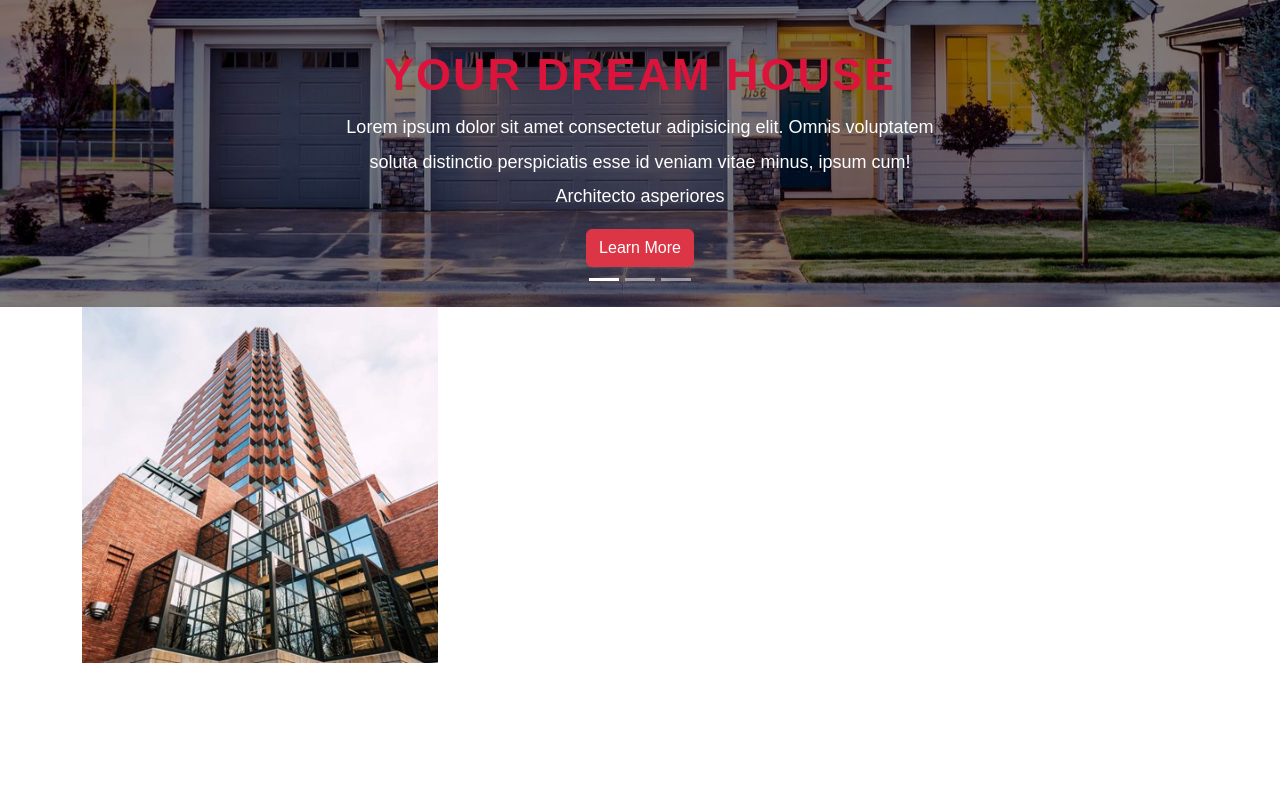
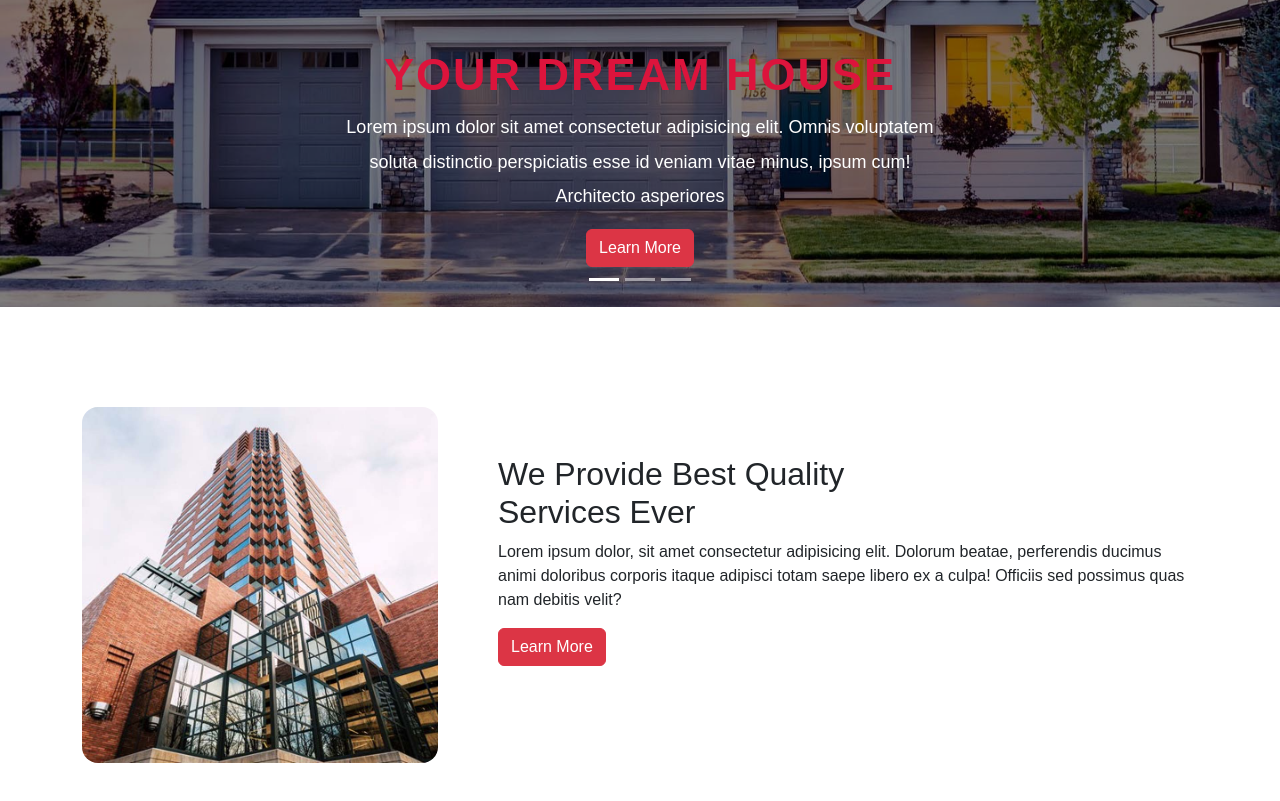
Before and after one commit to byrkdr16/LandingPage, a plain HTML site: page index.html in a window 1280 px wide. Shown: the part 493-1294 px from the top of the page. Before the commit the page ends 1156 px from the top, so only its background shows below. Drawn offline with nearby package versions, Linux system fonts and the light colour scheme.

Commit message:
card add

```diff
--- a/index.html
+++ b/index.html
@@ -99,7 +99,7 @@
 </div>
 
 <!--========= ABOUT SECTİON =============-->
-<section id="about" class="about-section-padding">
+<section id="about" class="about section-padding">
     <div class="container">
         <div class="row">
             <div class="col-lg-4 colmd-12 col-12">
@@ -107,26 +107,25 @@
                     <img src="img/about.jpg" alt="about" class="img-fluid">
                 </div>
             </div>
+            <div class="col-lg-8 col-md-12 col-12 ps-lg-5 mt-md-5">
+                <div class="about-text">
+                    <h2>We Provide Best Quality <br/> Services Ever</h2>
+                    <p>Lorem ipsum dolor, sit amet consectetur adipisicing elit.
+                        Dolorum beatae, perferendis ducimus animi doloribus corporis
+                        itaque adipisci totam saepe libero ex a culpa!
+                        Officiis sed possimus quas nam debitis velit?
+                    </p>
+                    <a href="#" class="btn btn-danger">Learn More</a>
+                </div>
+
+            </div>
+
         </div>
     </div>
 
 
 </section>
 
-
-
-
-
-
-
-
-
-
-
-
-
-
-
     <script src="https://cdn.jsdelivr.net/npm/bootstrap@5.3.0/dist/js/bootstrap.bundle.min.js" crossorigin="anonymous"></script>
 
 </body>
--- a/style.css
+++ b/style.css
@@ -105,3 +105,10 @@ body{
         padding: 10px 15px;
     }
 }
+
+
+.img-fluid {
+    max-width: 100%;
+    height: auto;
+    border-radius: 1rem;
+}
```
